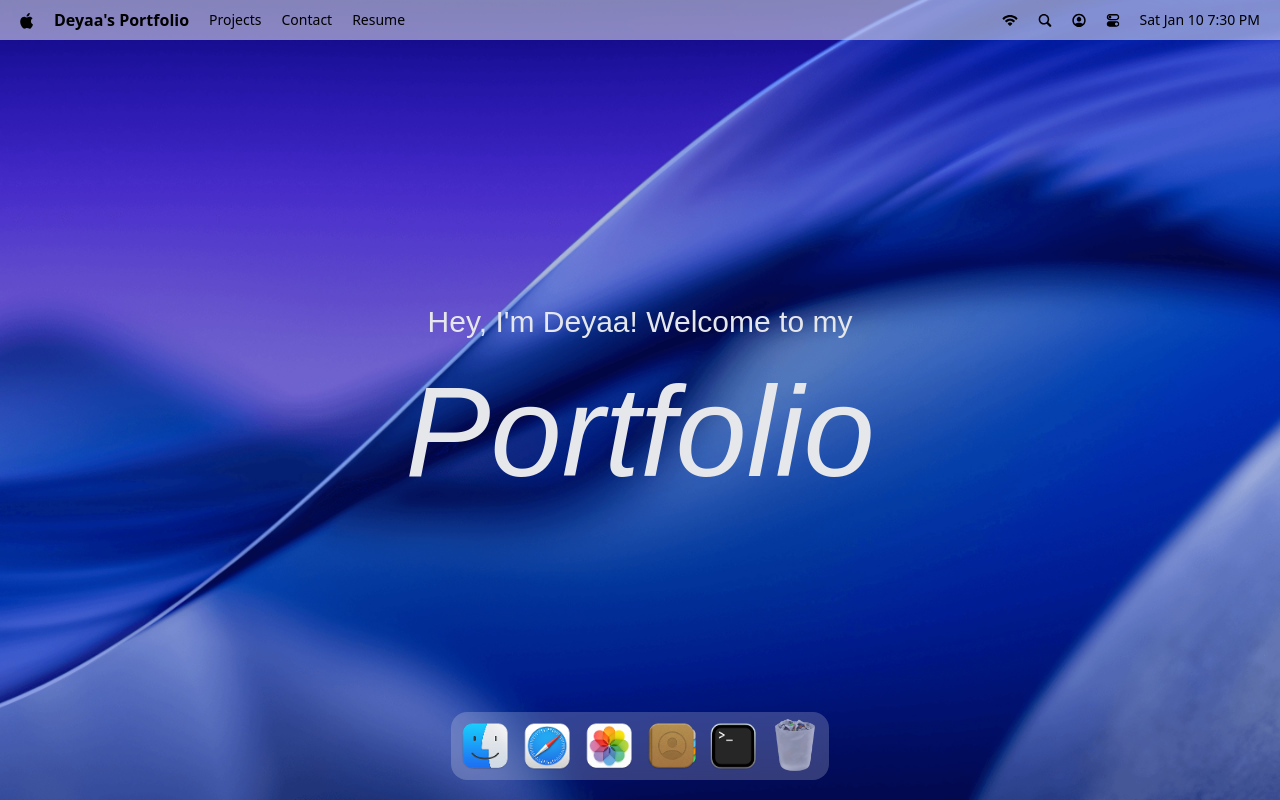
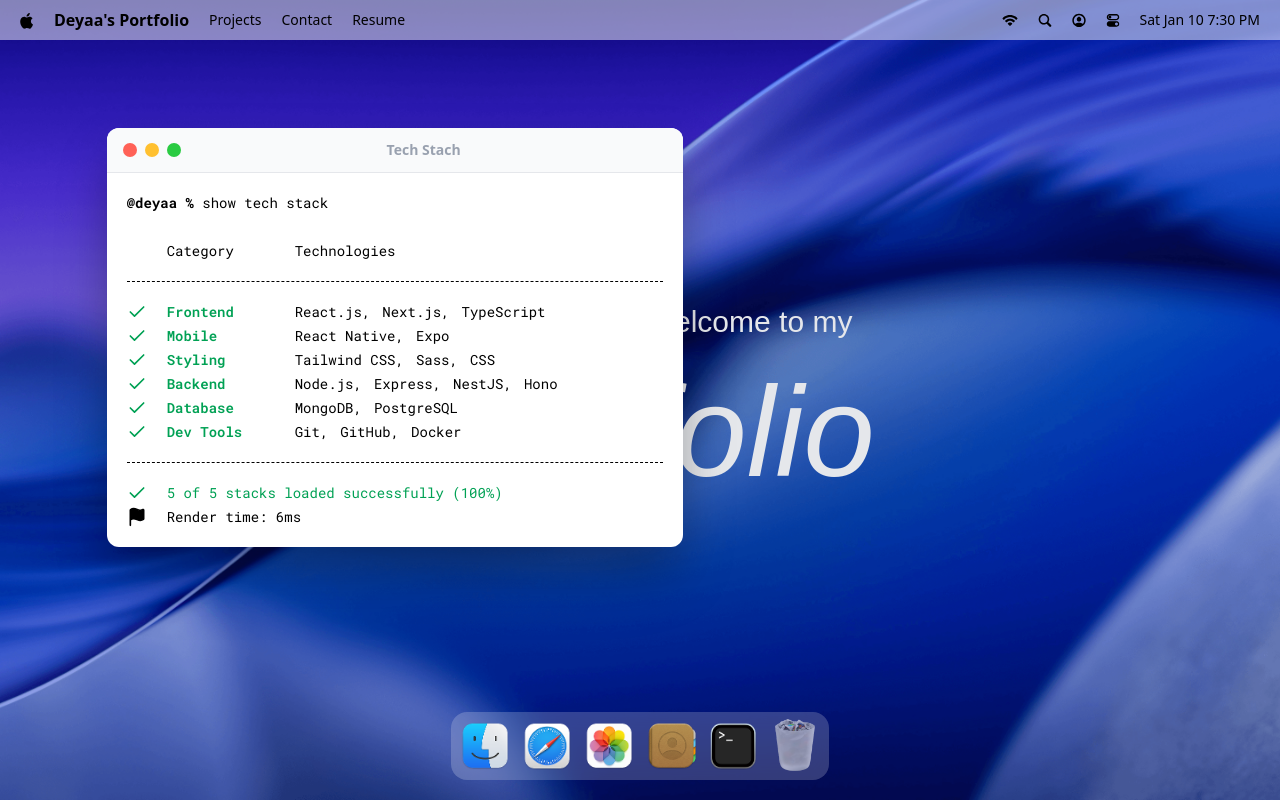
Before and after one commit to deya19/macos_portfolio, a React (Vite) app: page / in a window 1280 px wide. Both pictures are taken after a click on the button 733 px from the left and 746 px from the top of the page. Built offline with nearby package versions, Linux system fonts and the light colour scheme; a web font is replaced by a local one.

Commit message:
implement a hoc for managing window states and add the first window - terminal

```diff
--- a/jsconfig.json
+++ b/jsconfig.json
@@ -2,8 +2,8 @@
   "compilerOptions": {
     "baseUrl": ".",
     "paths": {
-      "#*": ["src/*"],
-    },
+      "#*": ["src/*"]
+    }
   },
   "include": ["src"]
 }
--- a/package.json
+++ b/package.json
@@ -14,11 +14,13 @@
     "@tailwindcss/vite": "^4.1.17",
     "dayjs": "^1.11.19",
     "gsap": "^3.13.0",
+    "immer": "^11.0.1",
     "lucide-react": "^0.555.0",
     "react": "^19.2.0",
     "react-dom": "^19.2.0",
     "react-tooltip": "^5.30.0",
-    "tailwindcss": "^4.1.17"
+    "tailwindcss": "^4.1.17",
+    "zustand": "^5.0.9"
   },
   "devDependencies": {
     "@eslint/js": "^9.39.1",
--- a/src/App.jsx
+++ b/src/App.jsx
@@ -1,6 +1,12 @@
 import Dock from "#components/Dock";
 import Navbar from "#components/Navbar";
 import Welcome from "#components/Welcome";
+import { Draggable } from "gsap/Draggable";
+
+import gsap from "gsap";
+import Terminal from "#windows/Terminal";
+
+gsap.registerPlugin(Draggable);
 
 export default function App() {
   return (
@@ -8,6 +14,7 @@
       <Navbar />
       <Welcome />
       <Dock />
+      <Terminal />
     </main>
   );
 }
--- a/src/components/Dock.jsx
+++ b/src/components/Dock.jsx
@@ -1,10 +1,12 @@
 import { dockApps } from "#constants";
+import useWindowStore from "#store/window";
 import { useGSAP } from "@gsap/react";
 import gsap from "gsap";
 import { useRef } from "react";
 import { Tooltip } from "react-tooltip";
 
 export default function Dock() {
+  const { openWindow, closeWindow, windows } = useWindowStore();
   const dockRef = useRef();
 
   useGSAP(() => {
@@ -32,7 +34,7 @@
     };
 
     const handleMouseMove = (e) => {
-      const {left} = dock.getBoundingClientRect();
+      const { left } = dock.getBoundingClientRect();
 
       animateIcons(e.clientX - left);
     };
@@ -54,12 +56,20 @@
     return () => {
       dock.removeEventListener("mousemove", handleMouseMove);
       dock.removeEventListener("mouseleave", resetIcon);
-    }
+    };
   }, []);
 
+  const toggleApp = (app) => {
+    if (!app.canOpen) return;
 
-  const toggleApp = (app) => {
-    //TODO Implement Open Window Logic
+    const window = windows[app.id];
+    if (!window) return;
+
+    if (window.isOpen) {
+      closeWindow(app.id);
+    } else {
+      openWindow(app.id);
+    }
   };
 
   return (
--- /dev/null
+++ b/src/components/WindowControlls.jsx
@@ -0,0 +1,13 @@
+import useWindowStore from '#store/window';
+import React from 'react'
+
+export default function WindowControlls({ target }) {
+  const { closeWindow } = useWindowStore();
+  return (
+    <div id="window-controls">
+      <div className="close" onClick={() => closeWindow(target)}/>
+      <div className="minimize" />
+      <div className="maximize" />
+    </div>
+  )
+}
--- /dev/null
+++ b/src/hoc/WindowWrapper.jsx
@@ -0,0 +1,61 @@
+/* eslint-disable react-hooks/rules-of-hooks */
+import useWindowStore from "#store/window";
+import { useGSAP } from "@gsap/react";
+import gsap from "gsap";
+import { Draggable } from "gsap/Draggable";
+import { useLayoutEffect, useRef } from "react";
+
+export default function WindowWrapper(Component, windowKey) {
+  const wrapped = (props) => {
+    const { focusWindow, windows } = useWindowStore();
+    const { isOpen, zIndex } = windows[windowKey];
+    const ref = useRef(null);
+
+    useGSAP(() => {
+      const el = ref.current;
+      if (!el || !isOpen) return;
+
+      el.style.display = "block";
+
+      gsap.fromTo(
+        el,
+        { scale: 0.8, opacity: 0, y: 40 },
+        { scale: 1, opacity: 1, y: 0, duration: 0.4, ease: "power3.out" }
+      );
+    }, [isOpen]);
+
+    useGSAP(() => {
+      const el = ref.current;
+      if (!el) return;
+
+      const [instance] = Draggable.create(el, {
+        onPress: () => {
+          focusWindow(windowKey);
+        },
+      });
+
+      return () => {
+        instance.kill();
+      };
+    }, []);
+
+    useLayoutEffect(() => {
+      const el = ref.current;
+      if (!el) return;
+
+      el.style.display = isOpen ? "block" : "none";
+    }, [isOpen]);
+
+    return (
+      <section id={windowKey} ref={ref} style={{ zIndex }} className="absolute">
+        <Component {...props} />
+      </section>
+    );
+  };
+
+  wrapped.displayName = `WindowWrapper(${
+    Component.displayName || Component.name || "Component"
+  })`;
+
+  return wrapped;
+}
--- /dev/null
+++ b/src/store/window.js
@@ -0,0 +1,33 @@
+import { INITIAL_Z_INDEX, WINDOW_CONFIG } from "#constants";
+import { create } from "zustand";
+import { immer } from "zustand/middleware/immer";
+
+const useWindowStore = create(
+  immer((set) => ({
+    windows: WINDOW_CONFIG,
+    nextZIndex: INITIAL_Z_INDEX + 1,
+
+    openWindow: (windowKey, data=null) => set((state) => {
+      const win = state.windows[windowKey];
+      win.isOpen = true;
+      win.zIndex = state.nextZIndex;
+      win.data = data ?? win.data;
+      state.nextZIndex++;
+    }),
+
+    closeWindow: (windowKey) => set((state) => {
+      const win = state.windows[windowKey];
+      win.isOpen = false;
+      win.zIndex = INITIAL_Z_INDEX;
+      win.data = null;
+    }),
+
+    focusWindow: (windowKey) => set((state) => {
+      const win = state.windows[windowKey];
+      win.zIndex = state.nextZIndex++;
+    }),
+  })),
+);
+
+
+export default useWindowStore;
--- /dev/null
+++ b/src/windows/Terminal.jsx
@@ -0,0 +1,58 @@
+import WindowControlls from "#components/WindowControlls";
+import { techStack } from "#constants";
+import WindowWrapper from "#hoc/WindowWrapper";
+import { Check, Flag } from "lucide-react";
+
+const Terminal = () => {
+  return (
+    <>
+      <div id="window-header">
+        <WindowControlls target="terminal" />
+        <h2>Tech Stach</h2>
+      </div>
+
+      <div className="techstack">
+        <p>
+          <span className="font-bold">@deyaa % </span>
+          show tech stack
+        </p>
+
+        <div className="label">
+          <p className="w-32">Category</p>
+          <p>Technologies</p>
+        </div>
+
+        <ul className="content">
+          {techStack.map(({ category, items }) => (
+            <li key={category} className="flex items-center">
+              <Check className="check" size={20} />
+              <h3>{category}</h3>
+              <ul>
+                {items.map((item, i) => (
+                  <li key={i}>
+                    {item}
+                    {i < items.length - 1 ? "," : ""}
+                  </li>
+                ))}
+              </ul>
+            </li>
+          ))}
+        </ul>
+
+        <div className="footnote">
+          <p>
+            <Check size={20}/> 5 of 5 stacks loaded successfully (100%)
+          </p>
+          <p className="text-black">
+            <Flag size={20} fill="black"/>
+            Render time: 6ms
+          </p>
+        </div>
+      </div>
+    </>
+  );
+};
+
+const TerminalWindow = WindowWrapper(Terminal, "terminal");
+
+export default TerminalWindow;
```
Also changed, not shown: 1 other file (tests, documents, lock files or other folders).
